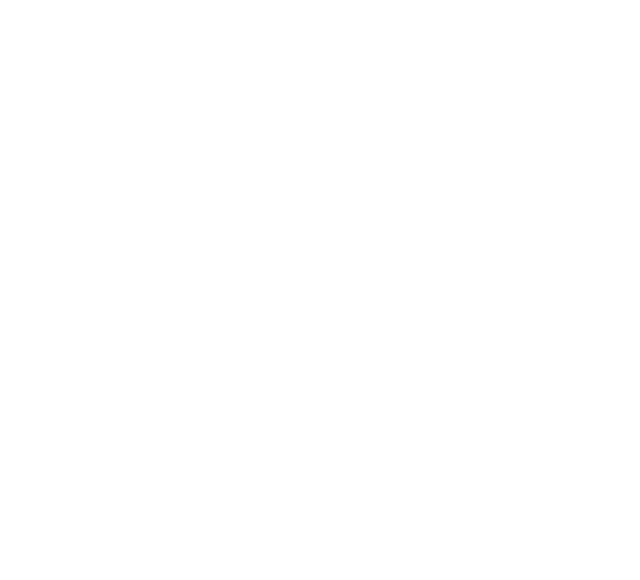
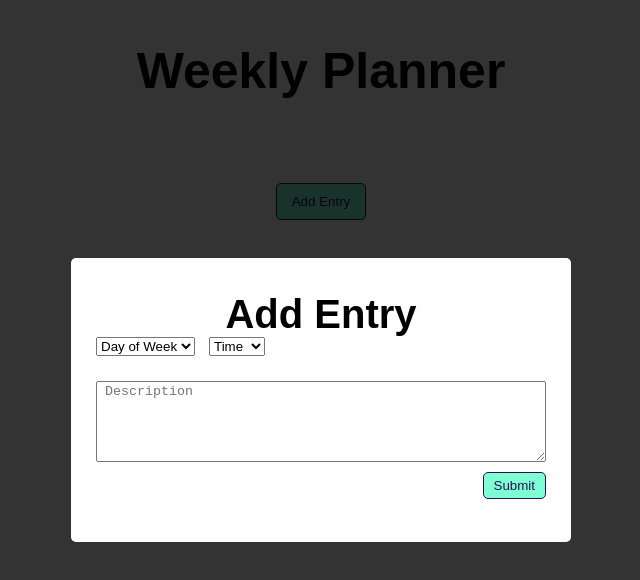
Before and after one commit to seankim248/week-planner, a website: page index.html in a window 1280 px wide. Shown: the whole page, without its empty margins (319-959 px from the left). Drawn offline with Linux system fonts and the light colour scheme; a web font is replaced by a local one.

Commit message:
Worked on the styling and html for the first feature.

```diff
--- a/index.html
+++ b/index.html
@@ -5,8 +5,80 @@
   <meta name="viewport" content="width=device-width, initial-scale=1.0">
   <title>Week Planner</title>
   <link rel="stylesheet" href="styles.css">
+  <link href="https://fonts.googleapis.com/css2?family=Dongle&display=swap" rel="stylesheet">
 </head>
 <body>
+  <div class="container">
+    <div class="row">
+      <div class="column-full">
+        <h1>Weekly Planner</h1>
+      </div>
+    </div>
+    <div class="row">
+      <div class="column-full">
+        <div class="button">
+          <button class="add-entry-button">Add Entry</button>
+        </div>
+      </div>
+    </div>
+    <div class="overlay">
+      <div class="modal-container modal-container-border">
+        <div class="modal-content">
+          <h2>Add Entry</h2>
+          <form>
+            <div class="row">
+              <div class="column-full">
+                <select>
+                  <option>Day of Week</option>
+                  <option>Sunday</option>
+                  <option>Monday</option>
+                  <option>Tuesday</option>
+                  <option>Wednesday</option>
+                  <option>Thursday</option>
+                  <option>Friday</option>
+                  <option>Saturday</option>
+                </select>
+                <select class="select-margin-left">
+                  <option>Time</option>
+                  <option>0:00</option>
+                  <option>01:00</option>
+                  <option>02:00</option>
+                  <option>03:00</option>
+                  <option>04:00</option>
+                  <option>05:00</option>
+                  <option>06:00</option>
+                  <option>07:00</option>
+                  <option>08:00</option>
+                  <option>09:00</option>
+                  <option>10:00</option>
+                  <option>11:00</option>
+                  <option>12:00</option>
+                  <option>13:00</option>
+                  <option>14:00</option>
+                  <option>15:00</option>
+                  <option>16:00</option>
+                  <option>17:00</option>
+                  <option>18:00</option>
+                  <option>19:00</option>
+                  <option>20:00</option>
+                  <option>21:00</option>
+                  <option>22:00</option>
+                  <option>23:00</option>
+                  <option>24:00</option>
+                </select>
+              </div>
+            </div>
+            <div class="row">
+              <textarea placeholder="Description" rows="5"></textarea>
+            </div>
+            <div class="submit-button">
+              <button class="submit-button-styling">Submit</button>
+            </div>
+          </form>
+        </div>
+      </div>
+    </div>
+  </div>
   <script src="main.js"></script>
 </body>
 </html>
--- a/main.js
+++ b/main.js
@@ -0,0 +1 @@
+// var addEntryButton = document.querySelector('.add-entry-button');
--- a/styles.css
+++ b/styles.css
@@ -0,0 +1,92 @@
+.container {
+  margin: auto 0;
+}
+
+h1 {
+  font-family: Dongle, sans-serif;
+  text-align: center;
+  font-size: 50px;
+}
+
+.row {
+  display: flex;
+}
+
+.column-full {
+  width: 100%;
+}
+
+.button {
+  text-align: center;
+  margin-top: 50px;
+}
+
+.add-entry-button {
+  padding: 10px 15px;
+  border-radius: 5px;
+  color: rgb(37, 17, 83);
+  background-color: aquamarine;
+  border: 1px solid;
+  cursor: pointer;
+}
+
+.submit-button-styling {
+  padding: 5px 10px;
+  border-radius: 5px;
+  color: rgb(37, 17, 83);
+  background-color: aquamarine;
+  border: 1px solid;
+  cursor: pointer;
+}
+
+.modal-container {
+  width: 500px;
+  background-color: white;
+}
+
+.modal-container-border {
+  border-radius: 5px;
+}
+
+.modal-content {
+  padding: 0 25px;
+  height: 250px;
+}
+
+textarea {
+  width: 100%;
+  margin-top: 25px;
+  padding-left: 8px;
+}
+
+h2 {
+  font-family: Dongle, sans-serif;
+  text-align: center;
+  font-size: 40px;
+  margin-bottom: 0;
+}
+
+.submit-button {
+  text-align: right;
+  margin-top: 10px;
+}
+
+.select-margin-left {
+  margin-left: 10px;
+}
+
+.hidden {
+  display: none;
+}
+
+.overlay {
+  position: fixed;
+  display: flex;
+  justify-content: center;
+  align-items: center;
+  width: 100%;
+  height: 100vh;
+  background-color: rgba(0, 0, 0, 0.8);
+  top: 0;
+  left: 0;
+}
```
